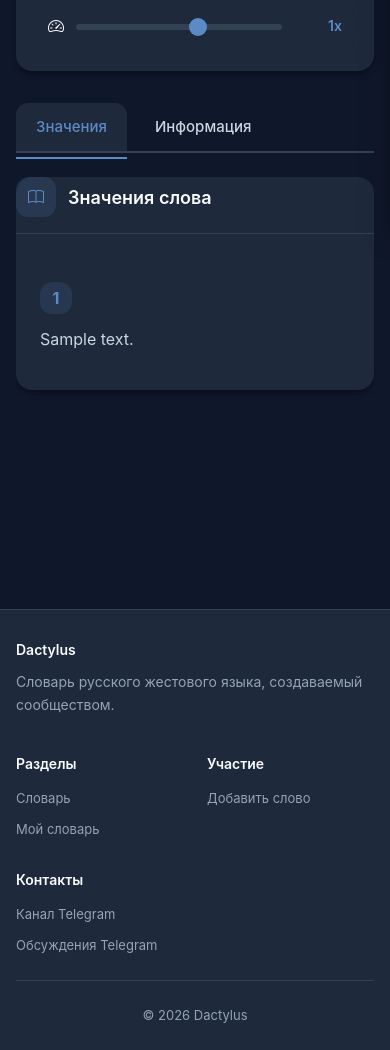
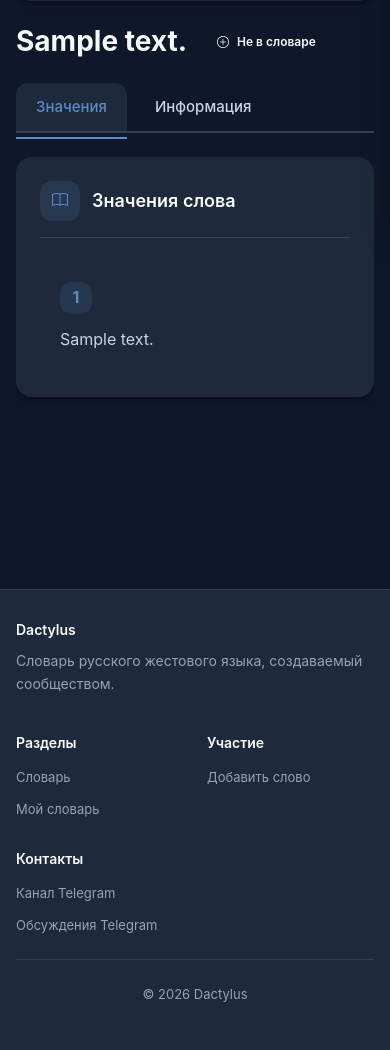
Before and after one commit to azimrh/Dactylus, a Django app: a page that uses templates/dictionary/text_lexeme.html in a window 390 px wide. Shown: the part 627-1677 px from the top of the page. After the commit the page ends 1629 px from the top, so only its background shows below. Run offline with Django 5.2, Linux system fonts and the light colour scheme; tables that the repository leaves empty hold one stand-in row (values such as "Sample post"); grey boxes marked "Sample" are stand-in pictures.

Commit message:
text_lexeme

```diff
--- a/static/css/pages/word.css
+++ b/static/css/pages/word.css
@@ -1,25 +1,32 @@
 /* ============================================
- *  WORD/GESTURE DETAIL PAGE - REFACTORED
+ *  WORD/GESTURE DETAIL PAGE
  *  ============================================ */
 
 .word-layout {
     display: flex;
     flex-direction: column;
-    gap: 2rem;
+    gap: 1.5rem;
 }
 
-/* Top Row: Header + Video */
-.word-top-row {
+/* Main content row: left column (header+tabs) + right column (video) */
+.word-content-row {
     display: grid;
     grid-template-columns: 1fr 420px;
     gap: 2rem;
     align-items: start;
 }
 
-.word-header {
+/* Left column - header, tabs and content */
+.word-left-column {
     display: flex;
     flex-direction: column;
     gap: 1.5rem;
+    min-width: 0;
+}
+
+/* Header - now inside left column */
+.word-header {
+    margin-bottom: 0;
 }
 
 .word-header__title-group {
@@ -30,18 +37,105 @@
 }
 
 .word-header__title {
-    font-size: 3rem;
+    font-size: 2.5rem;
     font-weight: 700;
     margin: 0;
     line-height: 1.2;
 }
 
-/* Video Sidebar */
-.word-sidebar {
+/* Tabs navigation - horizontal browser-style tabs */
+.content-tabs__nav {
+    display: flex;
+    gap: 0.5rem;
+    flex-wrap: wrap;
+    border-bottom: 2px solid var(--d-border);
+    padding-bottom: 0.5rem;
+}
+
+.content-tabs__btn {
+    padding: 0.75rem 1.25rem;
+    font-size: 0.9375rem;
+    font-weight: 500;
+    color: var(--d-text-secondary);
+    background: none;
+    border: none;
+    border-radius: var(--d-radius) var(--d-radius) 0 0;
+    cursor: pointer;
+    transition: all var(--d-transition);
+    position: relative;
+    margin-bottom: -0.5rem;
+}
+
+.content-tabs__btn:hover {
+    color: var(--d-primary);
+    background: var(--d-bg-elevated);
+}
+
+.content-tabs__btn--active {
+    color: var(--d-primary);
+    background: var(--d-bg-card);
+}
+
+.content-tabs__btn--active::after {
+    content: '';
+    position: absolute;
+    bottom: -0.5rem;
+    left: 0;
+    right: 0;
+    height: 2px;
+    background: var(--d-primary);
+}
+
+/* Tab panels viewport and track */
+.content-tabs__viewport {
+    overflow: hidden;
+    position: relative;
+    min-height: 400px;
+}
+
+.content-tabs__track {
+    display: flex;
+    position: relative;
+}
+
+.tab-panel {
+    width: 100%;
+    flex-shrink: 0;
+    opacity: 0;
+    display: none;
+    transform: translateX(100%);
+    transition: transform 0.4s cubic-bezier(0.4, 0, 0.2, 1),
+                opacity 0.4s cubic-bezier(0.4, 0, 0.2, 1);
+}
+
+.tab-panel.active {
+    opacity: 1;
+    display: block;
+    transform: translateX(0);
+}
+
+/* Right column - actions + video, aligned with header */
+.word-video-column {
+    display: flex;
+    flex-direction: column;
+    gap: 1rem;
     position: sticky;
     top: calc(var(--d-header-height) + 2rem);
 }
 
+/* Action buttons row */
+.word-actions {
+    display: flex;
+    gap: 0.75rem;
+    flex-wrap: wrap;
+}
+
+.word-actions .btn {
+    flex: 1;
+    min-width: fit-content;
+}
+
+/* Video sidebar */
 .video-sidebar {
     background: var(--d-bg-card);
     border-radius: var(--d-radius-lg);
@@ -49,7 +143,7 @@
     box-shadow: var(--d-shadow);
 }
 
-/* Video Player Size */
+/* Video player */
 .d-video-player {
     aspect-ratio: 1;
     border-radius: var(--d-radius);
@@ -65,7 +159,7 @@
     display: block;
 }
 
-/* Fix overlay blocking clicks */
+/* Fix overlay - pointer-events for play button only */
 .d-video-player__overlay {
     position: absolute;
     inset: 0;
@@ -123,102 +217,17 @@
     opacity: 0.5;
 }
 
-/* Main Content */
-.word-main {
-    min-width: 0;
-}
-
-/* Content Tabs with Horizontal Scroll */
-.content-tabs {
-    display: flex;
-    flex-direction: column;
-    gap: 1.5rem;
-}
-
-.content-tabs__nav {
-    display: flex;
-    gap: 0.5rem;
-    flex-wrap: wrap;
-    border-bottom: 2px solid var(--d-border);
-    padding-bottom: 0.5rem;
-}
-
-.content-tabs__btn {
-    padding: 0.75rem 1.25rem;
-    font-size: 0.9375rem;
-    font-weight: 500;
-    color: var(--d-text-secondary);
-    background: none;
-    border: none;
-    border-radius: var(--d-radius) var(--d-radius) 0 0;
-    cursor: pointer;
-    transition: all var(--d-transition);
-    position: relative;
-    margin-bottom: -0.5rem;
-}
-
-.content-tabs__btn:hover {
-    color: var(--d-primary);
-    background: var(--d-bg-elevated);
-}
-
-.content-tabs__btn--active {
-    color: var(--d-primary);
-    background: var(--d-bg-card);
-}
-
-.content-tabs__btn--active::after {
-    content: '';
-    position: absolute;
-    bottom: -0.5rem;
-    left: 0;
-    right: 0;
-    height: 2px;
-    background: var(--d-primary);
-}
-
-/* Carousel Viewport */
-.content-tabs__viewport {
-    overflow: hidden;
-    position: relative;
-    min-height: 400px;
-}
-
-.content-tabs__track {
-    display: flex;
-    position: relative;
-}
-
-.tab-panel {
-    width: 100%;
-    flex-shrink: 0;
-    opacity: 0;
-    display: none;
-    transform: translateX(100%);
-    transition: transform 0.4s cubic-bezier(0.4, 0, 0.2, 1),
-                opacity 0.4s cubic-bezier(0.4, 0, 0.2, 1);
-}
-
-.tab-panel.active {
-    opacity: 1;
-    display: block;
-    transform: translateX(0);
-}
-
-/* Meanings Redesign */
-.meanings-card {
-    padding: 0;
-}
-
+/* Meanings list - unified with info-card */
 .meanings-list {
     display: flex;
     flex-direction: column;
+    gap: 0;
 }
 
 .meaning-item {
     display: flex;
     gap: 1.25rem;
-    padding: 1.5rem;
+    padding: 1.25rem;
     border-bottom: 1px solid var(--d-border);
     transition: background var(--d-transition);
 }
@@ -250,79 +259,82 @@
     min-width: 0;
 }
 
-.meaning-item__header {
-    display: flex;
-    align-items: center;
-    gap: 1rem;
-    margin-bottom: 0.75rem;
-    flex-wrap: wrap;
-}
-
-.meaning-item__term {
-    font-size: 1.125rem;
-    font-weight: 600;
-    color: var(--d-text-primary);
+.meaning-item__desc {
+    color: var(--d-text-secondary);
+    line-height: 1.7;
     margin: 0;
 }
 
-.meaning-item__pos {
-    font-size: 0.75rem;
-    font-weight: 600;
-    text-transform: uppercase;
-    letter-spacing: 0.05em;
+.meaning-empty {
+    display: flex;
+    flex-direction: column;
+    align-items: center;
+    gap: 1rem;
+    padding: 3rem;
     color: var(--d-text-muted);
-    background: var(--d-bg-elevated);
-    padding: 0.25rem 0.75rem;
-    border-radius: var(--d-radius-full);
 }
 
-.meaning-item__desc {
-    color: var(--d-text-secondary);
-    line-height: 1.7;
-    margin: 0 0 0.75rem;
+.meaning-empty i {
+    font-size: 3rem;
+    opacity: 0.5;
 }
 
-.meaning-item__notes {
-    display: flex;
-    align-items: center;
-    gap: 0.5rem;
-    font-size: 0.875rem;
-    color: var(--d-text-muted);
-    font-style: italic;
+/* Info list for "Information" tab */
+.info-list {
+    display: grid;
+    grid-template-columns: auto 1fr;
+    gap: 0.75rem 1.5rem;
+    margin: 0;
 }
 
-.meaning-item__notes i {
-    color: var(--d-accent);
+.info-list dt {
+    color: var(--d-text-muted);
+    font-weight: 500;
 }
 
-/* Responsive */
-@media (max-width: 1200px) {
-    .word-top-row {
-        grid-template-columns: 1fr 380px;
-    }
-
-    .word-header__title {
-        font-size: 2.5rem;
-    }
+.info-list dd {
+    margin: 0;
+    color: var(--d-text-primary);
 }
 
+.meaning-tag {
+    display: inline-block;
+    padding: 0.375rem 0.875rem;
+    background: var(--d-bg-elevated);
+    border-radius: var(--d-radius-full);
+    color: var(--d-text-secondary);
+    text-decoration: none;
+    font-size: 0.875rem;
+    margin-right: 0.5rem;
+    margin-bottom: 0.5rem;
+    transition: all var(--d-transition);
+}
+
+.meaning-tag:hover {
+    background: var(--d-primary-soft);
+    color: var(--d-primary);
+}
+
+/* ============================================
+ *  MOBILE VERSION (stacked layout)
+ *  ============================================ */
+
 @media (max-width: 991px) {
-    .word-top-row {
+    .word-content-row {
         grid-template-columns: 1fr;
         gap: 1.5rem;
     }
 
-    .word-sidebar {
+    .word-left-column {
+        order: 2;
+    }
+
+    .word-video-column {
         position: static;
+        order: 1;
         max-width: 500px;
         margin: 0 auto;
         width: 100%;
-    }
-
-    .word-header {
-        flex-direction: row;
-        align-items: center;
-        justify-content: space-between;
     }
 
     .word-header__title {
@@ -331,18 +343,13 @@
 }
 
 @media (max-width: 767px) {
-    .word-header {
-        flex-direction: column;
-        align-items: flex-start;
+    .word-header__title {
+        font-size: 1.75rem;
     }
 
-    .word-header .btn {
+    .word-actions .btn {
         width: 100%;
         justify-content: center;
-    }
-
-    .word-sidebar {
-        max-width: 100%;
     }
 
     .meaning-item {
@@ -355,4 +362,17 @@
         height: 2rem;
         font-size: 1rem;
     }
+
+    .info-list {
+        grid-template-columns: 1fr;
+        gap: 0.5rem;
+    }
+
+    .info-list dt {
+        margin-top: 0.75rem;
+    }
+
+    .info-list dt:first-child {
+        margin-top: 0;
+    }
 }
--- a/static/js/pages/word.js
+++ b/static/js/pages/word.js
@@ -16,7 +16,7 @@ function initTabs() {
     track.style.position = 'relative';
     track.style.minHeight = '400px';
 
-    // Initialize panels
+    // Initialize panels - все неактивные панели за пределами viewport
     tabPanels.forEach((panel, index) => {
         panel.style.position = 'absolute';
         panel.style.top = '0';
@@ -31,6 +31,7 @@ function initTabs() {
             // Set track height to active panel
             track.style.minHeight = panel.offsetHeight + 'px';
         } else {
+            // Неактивные панели справа (готовы к выезду слева направо)
             panel.style.transform = 'translateX(100%)';
             panel.style.opacity = '0';
             panel.style.zIndex = '0';
@@ -57,16 +58,25 @@ function initTabs() {
         tabButtons.forEach(b => b.classList.remove('content-tabs__btn--active'));
         btn.classList.add('content-tabs__btn--active');
 
-        // Position next panel outside viewport
-        nextPanel.style.transform = `translateX(${direction * 100}%)`;
+        // === ИСПРАВЛЕННАЯ АНИМАЦИЯ ===
+        // Новая панель приезжает с противоположной стороны от той, куда уезжает текущая
+
+        // 1. Позиционируем новую панель с противоположной стороны
+        // Если direction = 1 (вправо), текущая уходит влево (-100%), новая приходит справа (+100% -> 0)
+        // Если direction = -1 (влево), текущая уходит вправо (+100%), новая приходит слева (-100% -> 0)
+        const nextPanelStartX = direction * 100; // +100% или -100%
+        const currentPanelEndX = -direction * 100; // -100% или +100%
+
+        nextPanel.style.transform = `translateX(${nextPanelStartX}%)`;
         nextPanel.style.opacity = '0';
         nextPanel.style.zIndex = '2';
+        nextPanel.style.display = 'block'; // Убедимся что видима
 
-        // Force reflow
+        // Force reflow для применения начальной позиции
         nextPanel.offsetHeight;
 
-        // Animate: current out, next in
-        currentPanel.style.transform = `translateX(${-direction * 100}%)`;
+        // 2. Анимируем: текущая уезжает, новая приезжает
+        currentPanel.style.transform = `translateX(${currentPanelEndX}%)`;
         currentPanel.style.opacity = '0';
         currentPanel.style.zIndex = '1';
 
@@ -80,6 +90,7 @@ function initTabs() {
         setTimeout(() => {
             currentPanel.classList.remove('active');
             currentPanel.style.zIndex = '0';
+            currentPanel.style.display = 'none'; // Скрываем полностью
 
             nextPanel.classList.add('active');
             nextPanel.style.zIndex = '1';
@@ -144,6 +155,7 @@ function addToPersonal(lemmaType, lemmaId) {
         method: 'POST',
         headers: {
             'X-CSRFToken': csrfToken,
+            'X-Requested-With': 'XMLHttpRequest',
             'Content-Type': 'application/json',
         }
     })
--- a/templates/dictionary/text_lexeme.html
+++ b/templates/dictionary/text_lexeme.html
@@ -2,7 +2,7 @@
 {% load static %}
 
 {% block page_css %}
-    <link rel="stylesheet" href="{% static 'css/pages/word.css' %}">
+    <link rel="stylesheet" href="{% static 'css/pages/word.css' %}?v=1.1.0">
 {% endblock %}
 
 {% block title %}{{ lemma.text }} | Dactylus{% endblock %}
@@ -21,9 +21,11 @@
     </nav>
 
     <div class="word-layout">
-        <!-- Header + Video Row -->
-        <div class="word-top-row">
-            <!-- Header -->
+        <!-- Main content row: header+tabs left, video right -->
+        <div class="word-content-row">
+            <!-- Left column: header + tabs + content -->
+            <div class="word-left-column">
+                <!-- Header with title -->
                 <div class="word-header">
                     <div class="word-header__title-group">
                         <h1 class="word-header__title">{{ lemma.text }}</h1>
@@ -35,73 +37,9 @@
                             {% endif %}
                         </span>
                     </div>
-                <button class="btn {% if in_personal %}btn-outline-primary{% else %}btn-primary{% endif %}"
-                        data-word-id="{{ lemma.id }}"
-                        onclick="addToPersonal('text', {{ lemma.id }})">
-                    {% if in_personal %}
-                    <i class="bi bi-check-lg me-1"></i>В словаре
-                    {% else %}
-                    <i class="bi bi-plus-lg me-2"></i>В мой словарь
-                    {% endif %}
-                </button>
                 </div>
 
-            <!-- Video Sidebar -->
-            <aside class="word-sidebar">
-                <div class="video-sidebar">
-                    {% if main_gesture %}
-                    <div class="d-video-player" id="mainPlayer" data-gesture-id="{{ main_gesture.id }}">
-                        <video loop playsinline>
-                            <!-- {% if main_gesture.image %}poster="{{ main_gesture.image.url }}"{% endif %} -->
-                            <source src="{{ main_gesture.video.url }}" type="video/mp4">
-                        </video>
-                        <div class="d-video-player__overlay">
-                            <button class="d-video-player__play">
-                                <i class="bi bi-play-fill"></i>
-                            </button>
-                        </div>
-                        <div class="d-video-controls">
-                            <div class="video-progress">
-                                <div class="video-progress__bar"></div>
-                            </div>
-                            <span class="video-time">0:00 / 0:00</span>
-                        </div>
-                    </div>
-                    {% else %}
-                    <div class="d-video-player no-video">
-                        <div class="no-video__placeholder">
-                            <i class="bi bi-camera-video-off"></i>
-                            <p>Нет видео для этого жеста</p>
-                        </div>
-                    </div>
-                    {% endif %}
-
-                    {% if gesture_realizations|length > 1 %}
-                    <div class="gesture-switcher">
-                        {% for gesture in gesture_realizations %}
-                        <button class="gesture-switcher__btn {% if gesture.id == main_gesture.id %}gesture-switcher__btn--active{% endif %}"
-                                data-gesture-id="{{ gesture.id }}"
-                                data-video-url="{{ gesture.video.url }}"
-                                {% if gesture.image %}data-poster="{{ gesture.image.url }}"{% endif %}>
-                            Жест {{ forloop.counter }}
-                        </button>
-                        {% endfor %}
-                    </div>
-                    {% endif %}
-
-                    <div class="speed-control">
-                        <i class="bi bi-speedometer2"></i>
-                        <input type="range" min="0.25" max="1.5" step="0.25" value="1" class="speed-slider">
-                        <span class="speed-control__value">1x</span>
-                    </div>
-                </div>
-            </aside>
-        </div>
-
-        <!-- Main Content -->
-        <div class="word-main">
-            <!-- Content Tabs -->
-            <div class="content-tabs">
+                <!-- Tabs Navigation -->
                 <div class="content-tabs__nav">
                     <button class="content-tabs__btn content-tabs__btn--active" data-tab="meanings">Значения</button>
                     {% if synonyms_by_meaning %}
@@ -113,11 +51,12 @@
                     <button class="content-tabs__btn" data-tab="info">Информация</button>
                 </div>
 
+                <!-- Tab Panels -->
                 <div class="content-tabs__viewport">
                     <div class="content-tabs__track" id="tabsTrack">
                         <!-- Tab: Значения -->
                         <div class="tab-panel active" id="tab-meanings">
-                            <div class="info-card meanings-card">
+                            <div class="info-card">
                                 <div class="info-card__header">
                                     <div class="info-card__icon"><i class="bi bi-book"></i></div>
                                     <h2 class="info-card__title">Значения слова</h2>
```
Also changed, not shown: other parts of templates/dictionary/text_lexeme.html (+72 -2 lines). Lines whose indentation alone changed are shown as unchanged.
